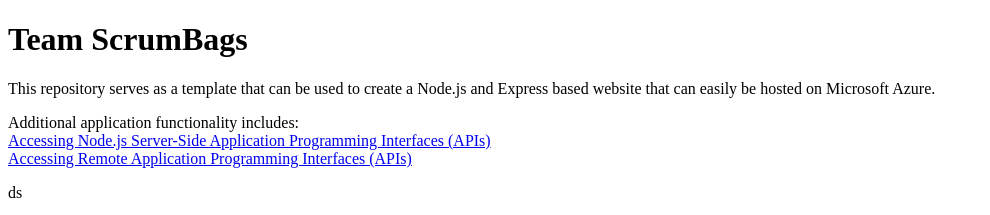
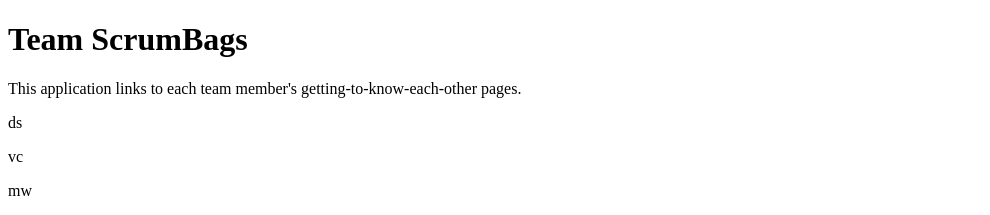
Before and after one commit to lewis-scrumbags/Getting-to-know-eachother, a website: page static/index.html in a window 1280 px wide. Shown: the top 215 px of the page, without its empty margins (0-990 px from the left). Drawn offline with Linux system fonts and the light colour scheme.

Commit message:
Removed random links and inserted description

```diff
--- a/static/index.html
+++ b/static/index.html
@@ -5,12 +5,8 @@
 </head>
 <body>
 <h1>Team ScrumBags</h1>
-<p>This repository serves as a template that can be used to create a Node.js and Express based website that can easily
-be hosted on Microsoft Azure.</p>
+<p>This application links to each team member's getting-to-know-each-other pages.</p>
 
-Additional application functionality includes:<br />
-<a href="fetching-from-server.html">Accessing Node.js Server-Side Application Programming Interfaces (APIs)</a><br />
-<a href="fetching-remote-dog-breeds.html">Accessing Remote Application Programming Interfaces (APIs)</a>
 <p>ds</p>
 <p>vc</p>
 <p>mw</p>
```
